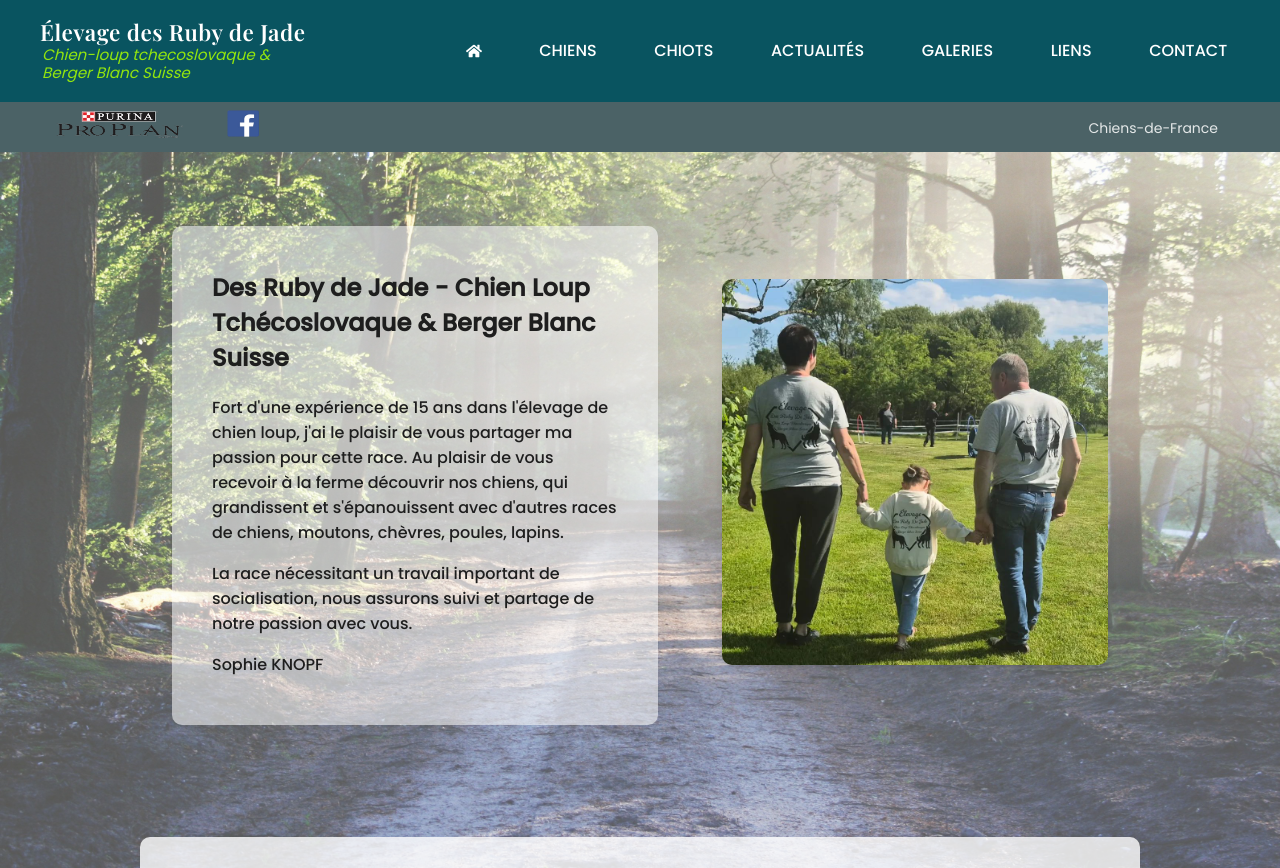
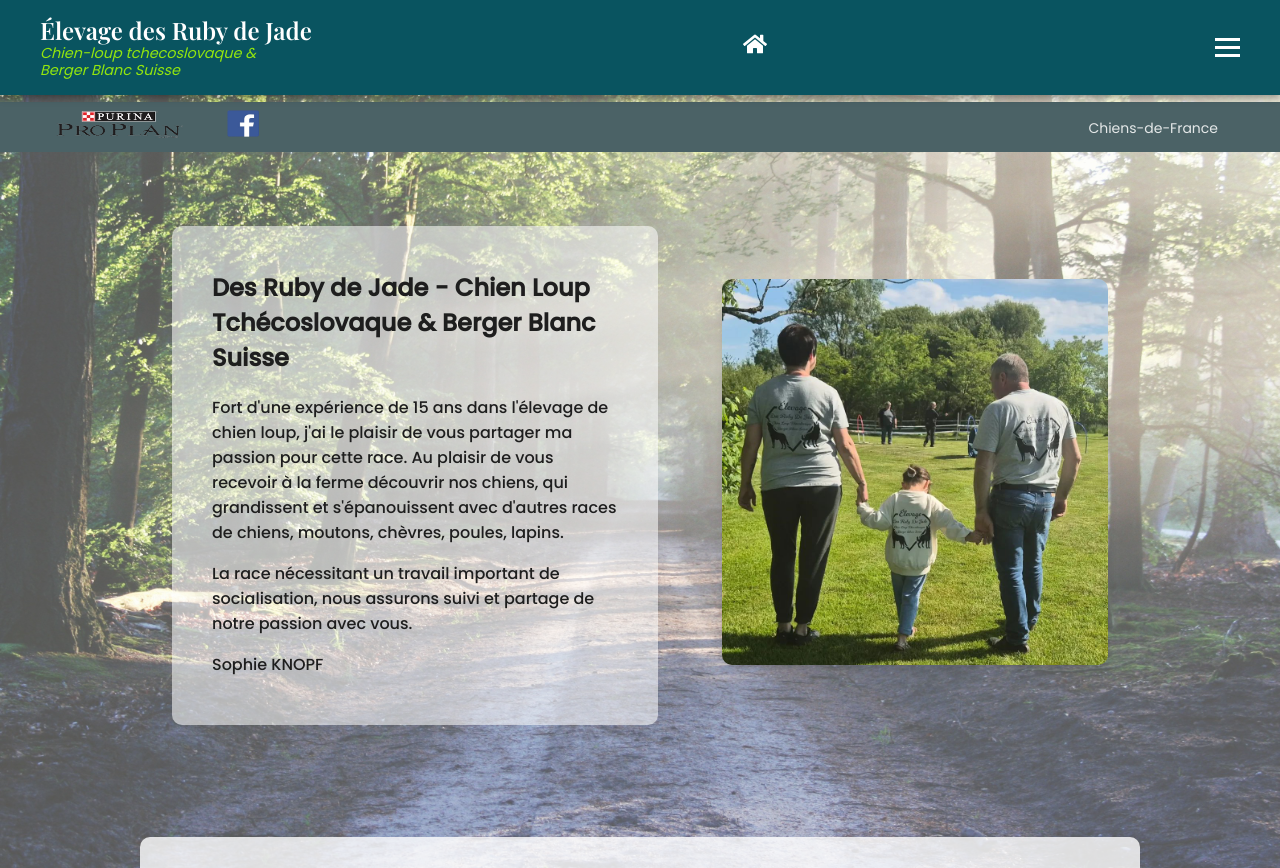
Before and after one commit to ShaynaMBarclay/elevagedesrubydejade, a React (Vite) app: page / in a window 1280 px wide. Shown: the top 868 px of the page. Built offline with nearby package versions, Linux system fonts and the light colour scheme; no server answers.

Commit message:
navbar redesign

```diff
--- a/src/components/Navbar.jsx
+++ b/src/components/Navbar.jsx
@@ -1,40 +1,26 @@
-import { useState, useEffect } from "react";
+import { useState } from "react";
 import { Link, useNavigate } from "react-router-dom";
 import { FaHome } from "react-icons/fa";
 import "../styles/Navbar.css";
 import { useAdmin } from "../contexts/AdminContext";
 
 export default function Navbar() {
-  const [isOpen, setIsOpen] = useState(false);
-  const [scrolled, setScrolled] = useState(false);
+  const [menuOpen, setMenuOpen] = useState(false);
   const { isAdmin, logout } = useAdmin();
   const navigate = useNavigate();
 
-  useEffect(() => {
-    const handleScroll = () => setScrolled(window.scrollY > 50);
-    window.addEventListener("scroll", handleScroll);
-    return () => window.removeEventListener("scroll", handleScroll);
-  }, []);
-
-  useEffect(() => {
-    const handleResize = () => {
-      if (window.innerWidth > 768 && isOpen) setIsOpen(false);
-    };
-    window.addEventListener("resize", handleResize);
-    return () => window.removeEventListener("resize", handleResize);
-  }, [isOpen]);
+  const toggleMenu = () => setMenuOpen(!menuOpen);
 
   const handleLogout = () => {
     logout();
     navigate("/");
-    setIsOpen(false);
+    setMenuOpen(false);
   };
 
-  const toggleMenu = () => setIsOpen(!isOpen);
-
   return (
-    <nav className={`navbar ${scrolled ? "scrolled" : ""}`}>
+    <nav className="navbar">
       <div className="nav-container">
+        {/* Logo */}
         <div className="nav-logo-group">
           <Link to="/" className="nav-logo">Élevage des Ruby de Jade</Link>
           <span className="nav-subtitle">
@@ -42,22 +28,29 @@ export default function Navbar() {
           </span>
         </div>
 
+        {/* Home icon */}
+        <Link to="/" className="nav-home">
+          <FaHome />
+        </Link>
+
         {/* Hamburger */}
-        <div className={`hamburger ${isOpen ? "active" : ""}`} onClick={toggleMenu}>
+        <div
+          className={`hamburger ${menuOpen ? "active" : ""}`}
+          onClick={toggleMenu}
+        >
           <span></span>
           <span></span>
           <span></span>
         </div>
 
-        {/* Links */}
-        <div className={`nav-links ${isOpen ? "open" : ""}`}>
-          <Link to="/" className="nav-home" onClick={() => setIsOpen(false)}><FaHome /></Link>
-          <Link to="/chiens" onClick={() => setIsOpen(false)}>CHIENS</Link>
-          <Link to="/chiots" onClick={() => setIsOpen(false)}>CHIOTS</Link>
-          <Link to="/actualites" onClick={() => setIsOpen(false)}>ACTUALITÉS</Link>
-          <Link to="/galeries" onClick={() => setIsOpen(false)}>GALERIES</Link>
-          <Link to="/liens" onClick={() => setIsOpen(false)}>LIENS</Link>
-          <Link to="/contact" onClick={() => setIsOpen(false)}>CONTACT</Link>
+        {/* Dropdown Menu */}
+        <div className={`nav-dropdown ${menuOpen ? "open" : ""}`}>
+          <Link to="/chiens" onClick={() => setMenuOpen(false)}>CHIENS</Link>
+          <Link to="/chiots" onClick={() => setMenuOpen(false)}>CHIOTS</Link>
+          <Link to="/actualites" onClick={() => setMenuOpen(false)}>ACTUALITÉS</Link>
+          <Link to="/galeries" onClick={() => setMenuOpen(false)}>GALERIES</Link>
+          <Link to="/liens" onClick={() => setMenuOpen(false)}>LIENS</Link>
+          <Link to="/contact" onClick={() => setMenuOpen(false)}>CONTACT</Link>
 
           {isAdmin && (
             <button className="logout-button" onClick={handleLogout}>
--- a/src/styles/Navbar.css
+++ b/src/styles/Navbar.css
@@ -14,17 +14,12 @@
   top: 0;
   left: 0;
   width: 100%;
-  padding: 1.2rem 2rem;
+  padding: 1rem 2rem;
   display: flex;
   justify-content: center;
   background-color: rgb(9, 84, 96);
-  transition: background-color 0.3s ease, box-shadow 0.3s ease;
+  box-shadow: 0 2px 8px rgba(0,0,0,0.4);
   z-index: 1000;
-}
-
-.navbar.scrolled {
-  background-color: rgba(5, 77, 88, 0.95);
-  box-shadow: 0 2px 8px rgba(0, 0, 0, 0.6);
 }
 
 .nav-container {
@@ -35,7 +30,7 @@
   justify-content: space-between;
 }
 
-/* === Logo Group === */
+/* === Logo === */
 .nav-logo-group {
   display: flex;
   flex-direction: column;
@@ -44,57 +39,32 @@
 
 .nav-logo {
   font-family: var(--font-heading);
-  font-size: 1.4rem;
+  font-size: 1.5rem;
   color: white;
   text-decoration: none;
-  letter-spacing: 0.5px;
 }
 
 .nav-subtitle {
   font-family: var(--font-body);
-  font-size: 0.95rem;
+  font-size: 0.9rem;
   font-style: italic;
   color: rgb(147, 230, 14);
-  margin-left: 2px;
 }
 
-/* === Links === */
-.nav-links {
-  display: flex;
-  gap: 2rem;
-  align-items: center;
-}
-
-.nav-links a {
-  font-family: var(--font-body);
+/* === Home Icon === */
+.nav-home {
   color: white;
+  font-size: 1.5rem;
   text-decoration: none;
-  font-weight: 500;
-  padding: 0.4rem 0.8rem;
-  border-radius: 4px;
-  transition: all 0.3s ease;
-  position: relative;
-}
-
-.nav-links a:hover {
-  box-shadow: 0 4px 10px rgba(124, 62, 47, 0.5);
-  background-color: rgba(255, 255, 255, 0.1);
-  transform: translateY(-2px);
-}
-
-.nav-home {
-  display: flex;
-  align-items: center;
-  gap: 0.3rem;
+  margin-right: 1rem;
 }
 
 /* === Hamburger === */
 .hamburger {
-  display: none;
+  display: flex;
   flex-direction: column;
   gap: 5px;
   cursor: pointer;
-  z-index: 1100;
 }
 
 .hamburger span {
@@ -103,7 +73,6 @@
   background: white;
   transition: all 0.3s ease;
 }
-
 
 .hamburger.active span:nth-child(1) {
   transform: rotate(45deg) translate(5px, 5px);
@@ -115,13 +84,53 @@
   transform: rotate(-45deg) translate(5px, -5px);
 }
 
+/* === Dropdown Menu === */
+.nav-dropdown {
+  position: fixed;
+  top: 0;
+  right: 0;
+  height: 100vh;
+  width: 250px;
+  background-color: rgba(5,77,88,0.95);
+  padding: 5rem 1.5rem;
+  display: flex;
+  flex-direction: column;
+  gap: 1.5rem;
+  transform: translateX(100%);
+  opacity: 0;
+  pointer-events: none;
+  transition: transform 0.3s ease, opacity 0.3s ease;
+  z-index: 1000;
+}
+
+.nav-dropdown.open {
+  transform: translateX(0);
+  opacity: 1;
+  pointer-events: auto;
+}
+
+.nav-dropdown a {
+  font-family: var(--font-body);
+  color: white;
+  text-decoration: none;
+  font-weight: 500;
+  font-size: 1.2rem;
+  transition: all 0.2s ease;
+}
+
+.nav-dropdown a:hover {
+  background-color: rgba(255,255,255,0.1);
+  transform: translateY(-2px);
+  padding-left: 0.3rem;
+}
+
 /* === Logout Button === */
 .logout-button {
   font-family: var(--font-body);
   font-weight: 500;
   color: white;
   background: transparent;
-  border: 1px solid rgba(255, 255, 255, 0.7);
+  border: 1px solid rgba(255,255,255,0.7);
   padding: 0.3rem 0.5rem;
   border-radius: 6px;
   cursor: pointer;
@@ -130,43 +139,7 @@
 }
 
 .logout-button:hover {
-  background-color: rgba(255, 255, 255, 0.2);
+  background-color: rgba(255,255,255,0.2);
   border-color: white;
   transform: translateY(-1px);
 }
-
-/* Mobile */
-@media (max-width: 768px) {
-  .hamburger {
-    display: flex;
-  }
-
-  .nav-links {
-    position: fixed;
-    top: 0;
-    right: 0;
-    height: 100vh;
-    width: 220px;
-    flex-direction: column;
-    background-color: rgba(5,77,88,0.95);
-    padding: 4rem 1.5rem;
-    gap: 1.5rem;
-    transform: translateX(100%);
-    opacity: 0;
-    transition: transform 0.3s ease, opacity 0.3s ease;
-    display: flex;
-    pointer-events: none;
-    z-index: 1000;
-  }
-
-  .nav-links.open {
-    transform: translateX(0);
-    opacity: 1;
-    pointer-events: auto;
-  }
-
-  .nav-links a {
-    font-size: 1.2rem;
-    padding: 0.5rem 0;
-  }
-}
```
